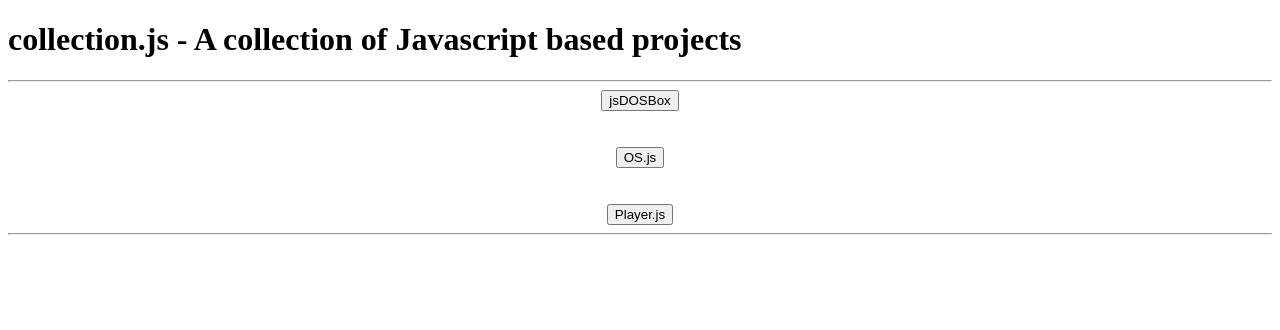
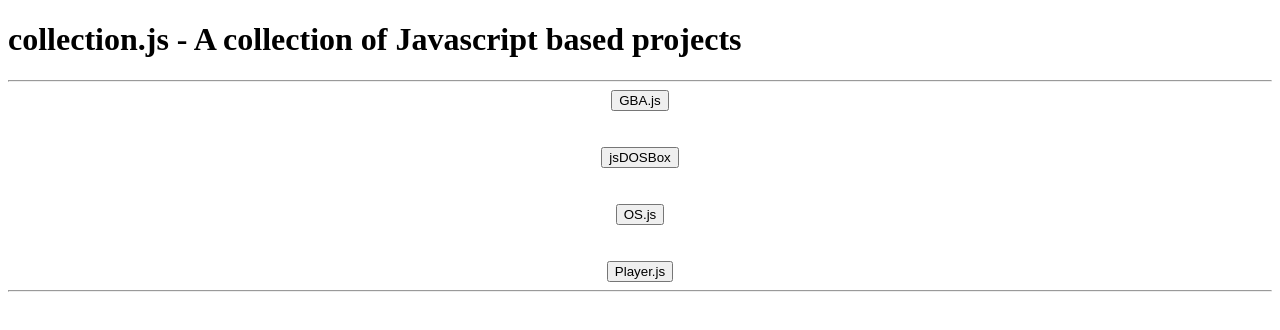
Before and after one commit to sparrdrem/collection.js, a plain HTML site: page index.html in a window 1280 px wide. Drawn offline with Linux system fonts and the light colour scheme.

Commit message:
Update index.html

```diff
--- a/index.html
+++ b/index.html
@@ -10,6 +10,10 @@
         </h1>
         <hr />
         <center>
+            <a href="gba.js/index.html"><button>GBA.js</button></a>
+            <br />
+            <br />
+            <br />
             <a href="jsdosbox/Jsdosbox.html"><button>jsDOSBox</button></a>
             <br />
             <br />
```
